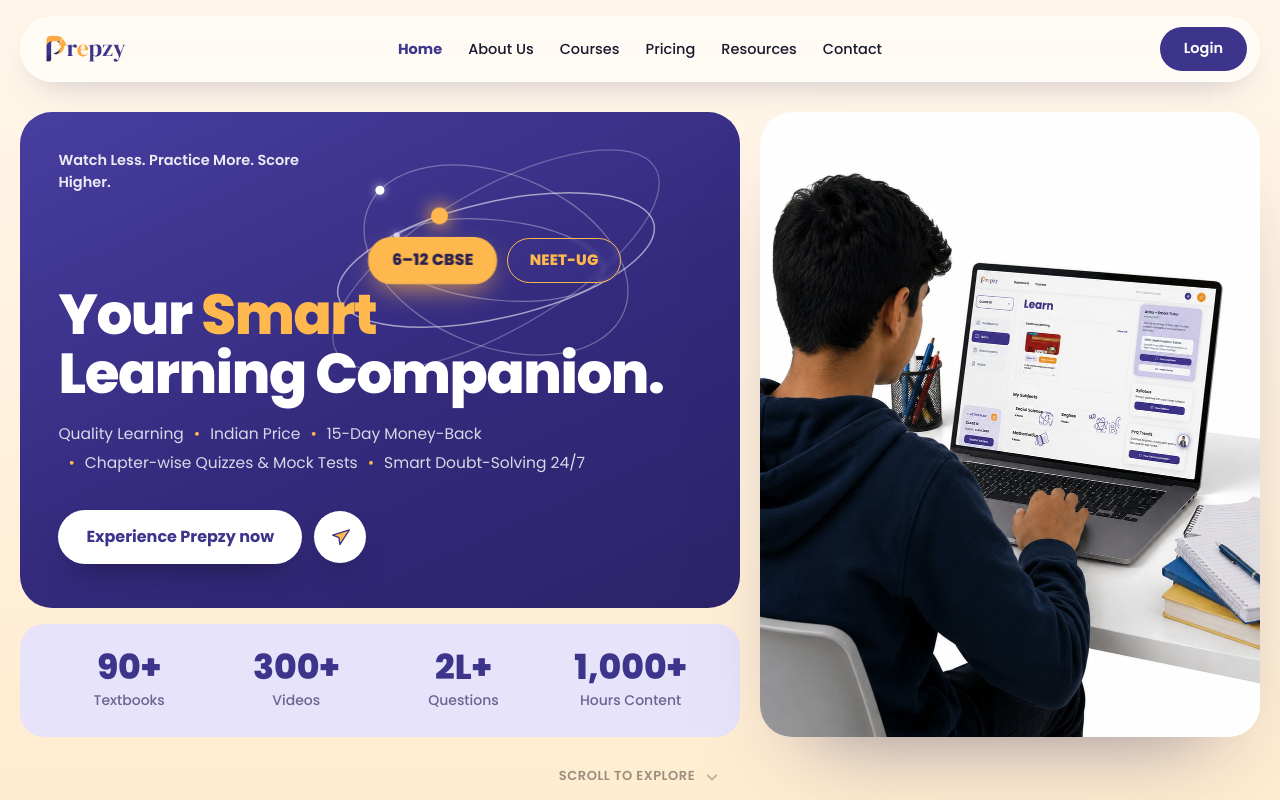
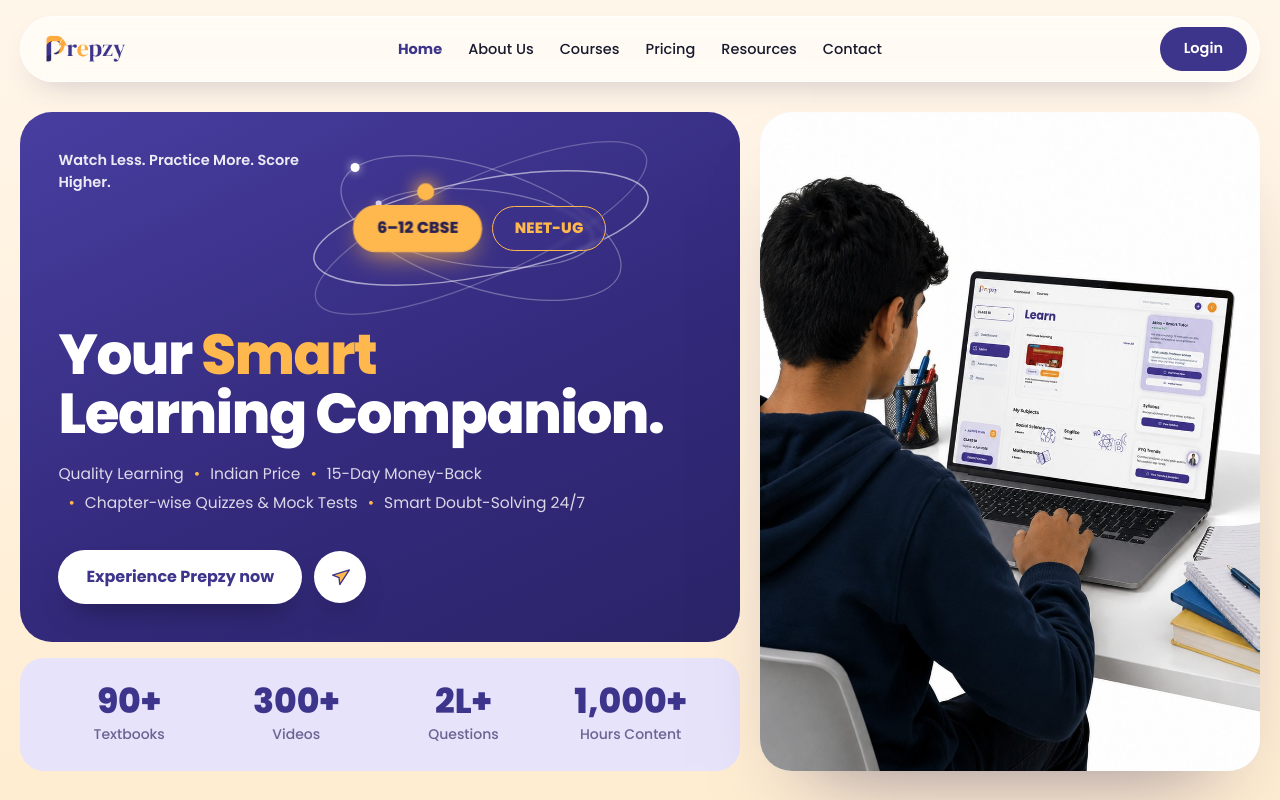
Before and after one commit to djp876/Prepzy, a Next.js app: page /v11 in a window 1280 px wide. Shown: the top 800 px of the page. Built offline with nearby package versions, Linux system fonts and the light colour scheme.

Commit message:
HeroV11: contain orbit to top band so the planet never overlaps the headline

```diff
--- a/src/app/components/HeroV11.tsx
+++ b/src/app/components/HeroV11.tsx
@@ -127,19 +127,19 @@
 
 /** Interactive orbit: the orange planet revolves through both pills and lights the one it is nearest. */
 function OrbitExam({ reduce }: { reduce: boolean }) {
-  const W = 430;
-  const H = 232;
-  const cx = 215;
-  const cy = 116;
+  const W = 460;
+  const H = 176;
+  const cx = 230;
+  const cy = 84;
   const [active, setActive] = useState<"cbse" | "neet">("neet");
   const planetRef = useRef<HTMLSpanElement>(null);
 
   // rings (all centered) — the orange planet rides ring 0
   const rings: ReadonlyArray<{ rx: number; ry: number; deg: number; op: number; w: number }> = [
-    { rx: 162, ry: 58, deg: -13, op: 0.55, w: 1.5 },
-    { rx: 138, ry: 86, deg: 22, op: 0.3, w: 1.3 },
-    { rx: 184, ry: 70, deg: -30, op: 0.26, w: 1.3 },
-    { rx: 108, ry: 40, deg: 6, op: 0.34, w: 1.2 },
+    { rx: 170, ry: 48, deg: -11, op: 0.55, w: 1.5 },
+    { rx: 146, ry: 60, deg: 18, op: 0.3, w: 1.3 },
+    { rx: 180, ry: 50, deg: -24, op: 0.24, w: 1.3 },
+    { rx: 112, ry: 38, deg: 6, op: 0.34, w: 1.2 },
   ];
   const paths = rings.map((r) => ellipsePath(cx, cy, r.rx, r.ry, r.deg));
 
@@ -229,8 +229,8 @@
           <div style={{ display: "flex", flexDirection: "column", gap: 16, minWidth: 0 }}>
             <div className="pz-pop" style={{ position: "relative", overflow: "hidden", background: "linear-gradient(155deg, #483ea0 0%, #332a7c 58%, #2b2468 100%)", borderRadius: 32, padding: "clamp(28px, 3vw, 46px)", color: "#fff", flex: 1 }}>
               {/* top row: tagline + interactive orbit */}
-              <div style={{ position: "relative", minHeight: 128 }}>
-                <span style={{ display: "block", fontSize: 14.5, fontWeight: 600, color: "rgba(255,255,255,0.9)", maxWidth: 280 }}>
+              <div style={{ position: "relative", minHeight: 168 }}>
+                <span style={{ display: "block", fontSize: 14.5, fontWeight: 600, color: "rgba(255,255,255,0.9)", maxWidth: 250 }}>
                   Watch Less. Practice More. Score Higher.
                 </span>
                 <OrbitExam reduce={reduce} />
```
